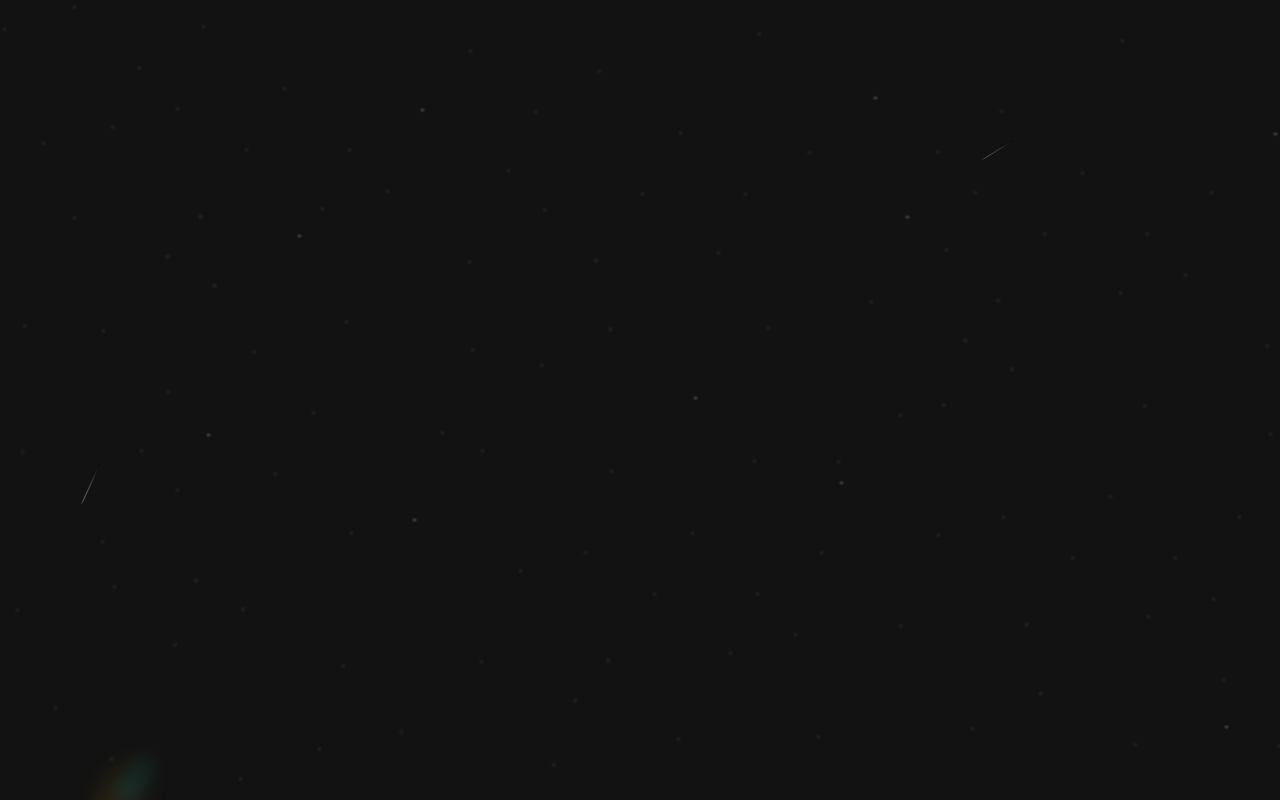
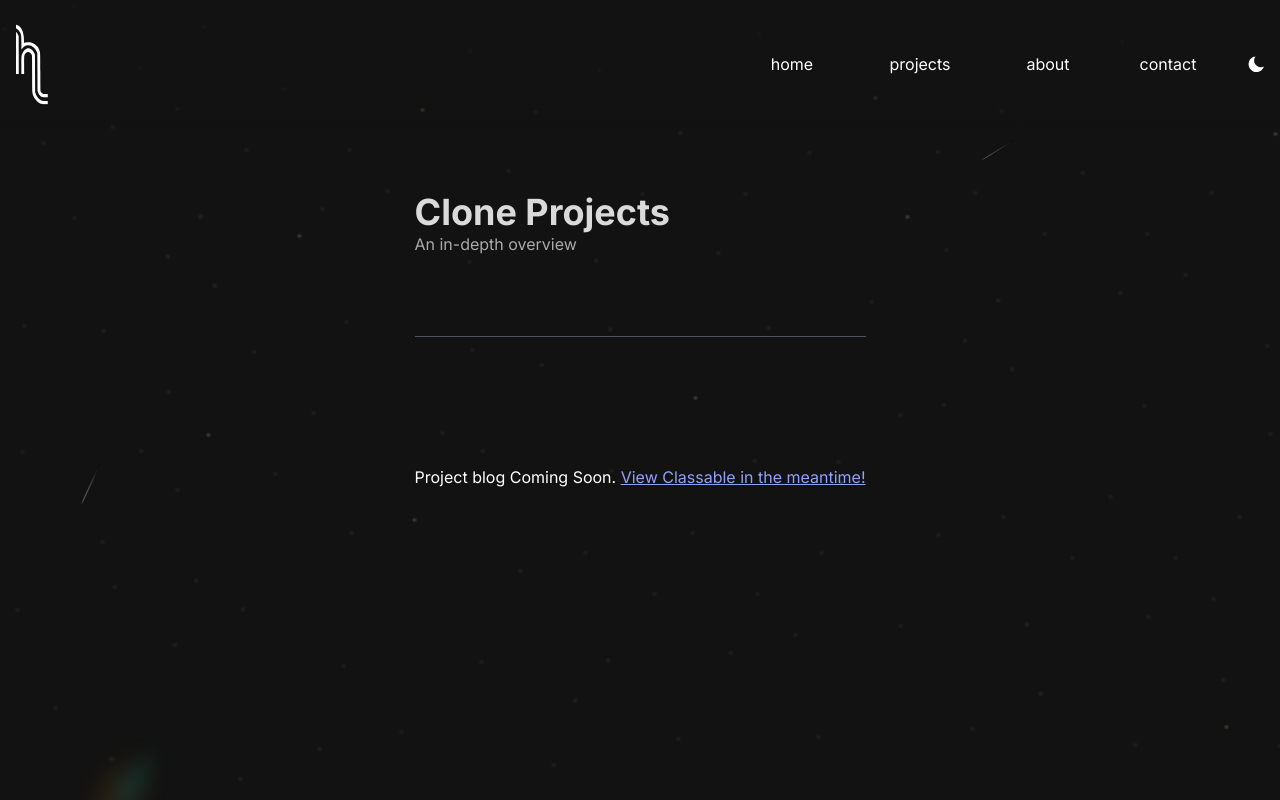
Before and after one commit to hubertlemczak/hubertlemczak-web, a React (Create React App) app: page /projects/clones in a window 1280 px wide. Before the commit this address had no page. Built offline with nearby package versions, Linux system fonts and the light colour scheme.

Commit message:
feat: clones route

```diff
--- a/src/App.jsx
+++ b/src/App.jsx
@@ -6,6 +6,7 @@ import Classable from './pages/projects/classable';
 import LandingPage from './pages/landingPage';
 import ChatApp from './pages/projects/chatApp';
 import Cathort6 from './pages/projects/cathort-6';
+import Clones from './pages/projects/clones';
 
 function App() {
   return (
@@ -20,6 +21,7 @@ function App() {
             <Route path="classable" element={<Classable />} />
             <Route path="chatter" element={<ChatApp />} />
             <Route path="cathort-6" element={<Cathort6 />} />
+            <Route path="clones" element={<Clones />} />
           </Route>
         </Routes>
       </div>
--- /dev/null
+++ b/src/pages/projects/clones/components/BlogContent.jsx
@@ -0,0 +1,14 @@
+import { Link } from 'react-router-dom';
+
+const BlogContent = () => {
+  return (
+    <article className="projects-container">
+      <h1>
+        Project blog Coming Soon.{' '}
+        <Link to="/projects/classable">View Classable in the meantime!</Link>
+      </h1>
+    </article>
+  );
+};
+
+export default BlogContent;
--- /dev/null
+++ b/src/pages/projects/clones/index.jsx
@@ -0,0 +1,22 @@
+// import Contents from '../../../components/Contents';
+import BlogContent from './components/BlogContent';
+
+const Clones = () => {
+  return (
+    <div className="px-5 py-48 max-w-max mx-auto">
+      <div className="pb-20 mb-32 border-b dark:border-gray-600">
+        <h1 className="text-4xl font-bold dark:text-textHeading">
+          Clone Projects
+        </h1>
+        <span className="dark:text-textPara">An in-depth overview</span>
+      </div>
+
+      <section className="flex gap-10">
+        <BlogContent />
+        {/* <Contents /> */}
+      </section>
+    </div>
+  );
+};
+
+export default Clones;
```
